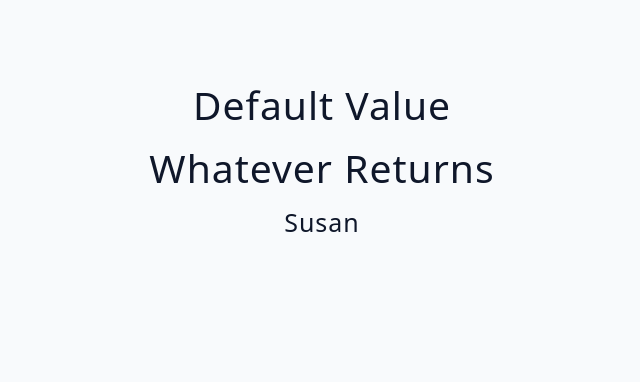
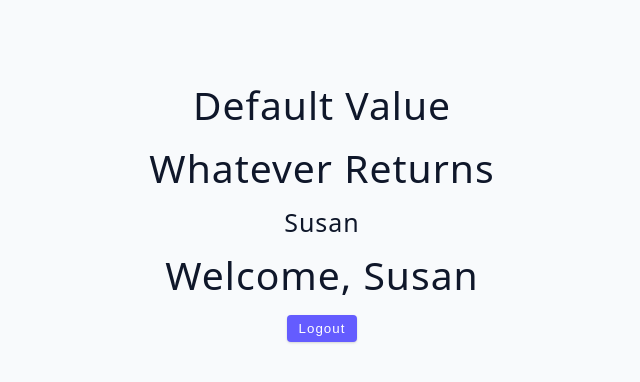
Before and after one commit to m-rokon/react-again, a React (Vite) app in the folder 03-advanced-react/: page / in a window 1280 px wide. Shown: the top 382 px of the page, without its empty margins (318-958 px from the left). Built offline with nearby package versions, Linux system fonts and the light colour scheme.

Commit message:
`short-circut` - loading component conditionally

```diff
--- a/03-advanced-react/src/tutorial/03-conditional-rendering/starter/05-short-circuit-examples.jsx
+++ b/03-advanced-react/src/tutorial/03-conditional-rendering/starter/05-short-circuit-examples.jsx
@@ -7,6 +7,15 @@ const ShortCircuitExamples = () => {
 	const [name, setName] = useState("susan");
 	const [user, setUser] = useState({ name: "john" });
 	const [isEditing, setIsEditing] = useState(false);
+
+	const SomeComponent = ({ name }) => {
+		return (
+			<div>
+				<h2>Welcome, {name}</h2>
+				<button className="btn">Logout</button>
+			</div>
+		);
+	};
 
 	return (
 		<div>
@@ -24,6 +33,7 @@ const ShortCircuitExamples = () => {
 					<h4>{name}</h4>
 				</div>
 			)}
+			{user && <SomeComponent name={name} />}
 		</div>
 	);
 };
```
